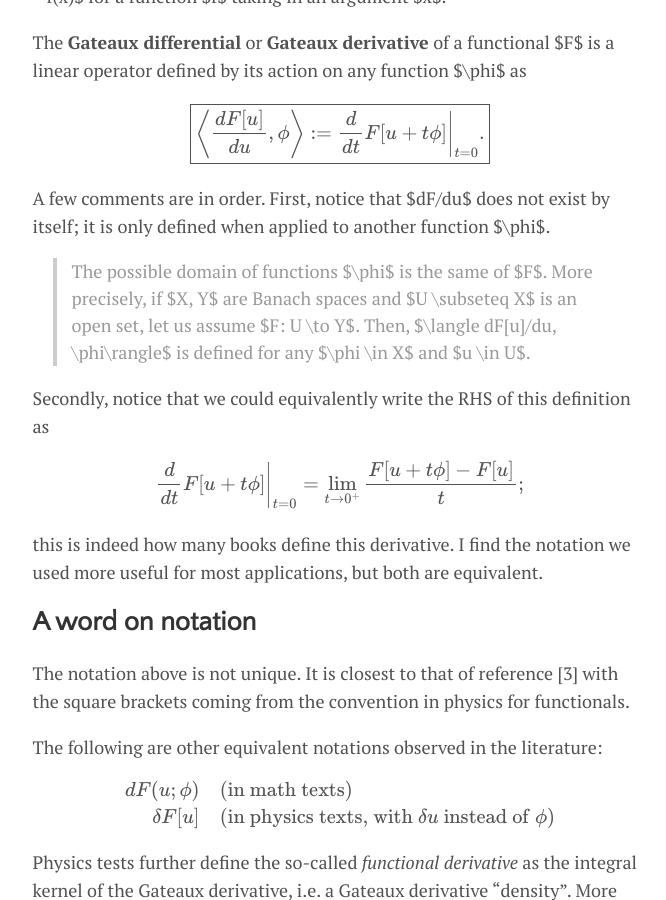
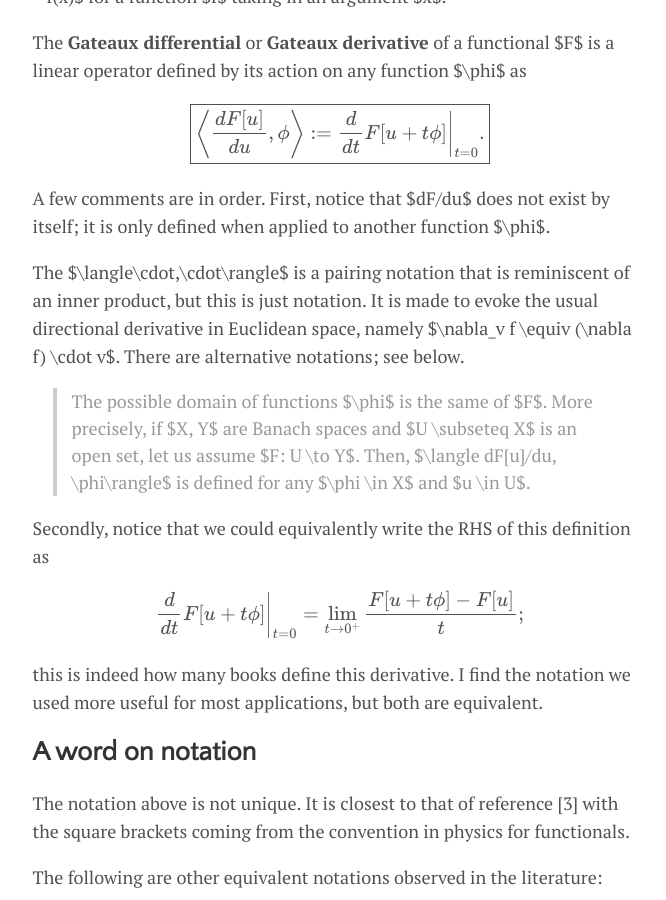
Before and after one commit to takeshimg92/takeshimg92.github.io, a Jekyll site: the page built from _posts/2025-01-06-adjoints.md, in a window 1280 px wide and 900 px high, scrolled down 11412 px. Shown: the whole window, without its empty margins (300-966 px from the left). Built offline with Jekyll 4.4.1, drawn with Linux system fonts in a browser that asks for light colours; formulas are drawn with MathJax 3.

Commit message:
disclaimer on notation

```diff
--- a/_posts/2025-01-06-adjoints.md
+++ b/_posts/2025-01-06-adjoints.md
@@ -261,7 +261,10 @@ The **Gateaux differential** or **Gateaux derivative** of a functional $F$ is a
 
 $$\boxed{\left\langle \frac{dF[u]}{du},\phi\right\rangle:=\left.\frac{d}{dt}F[u+t\phi]\right|_{t=0}.}$$
 
+
 A few comments are in order. First, notice that $dF/du$ does not exist by itself; it is only defined when applied to another function $\phi$.
+
+The $\langle\cdot,\cdot\rangle$ is a pairing notation that is reminiscent of an inner product, but this is just notation. It is made to evoke the usual directional derivative in Euclidean space, namely $\nabla_v f \equiv (\nabla f) \cdot v$. There are alternative notations; see below.
 
 >The possible domain of functions $\phi$ is the same of $F$. More precisely, if $X, Y$ are Banach spaces and $U \subseteq X$ is an open set, let us assume $F: U \to Y$. Then, $\langle dF[u]/du, \phi\rangle$ is defined for any $\phi \in X$ and $u \in U$.
 
```
